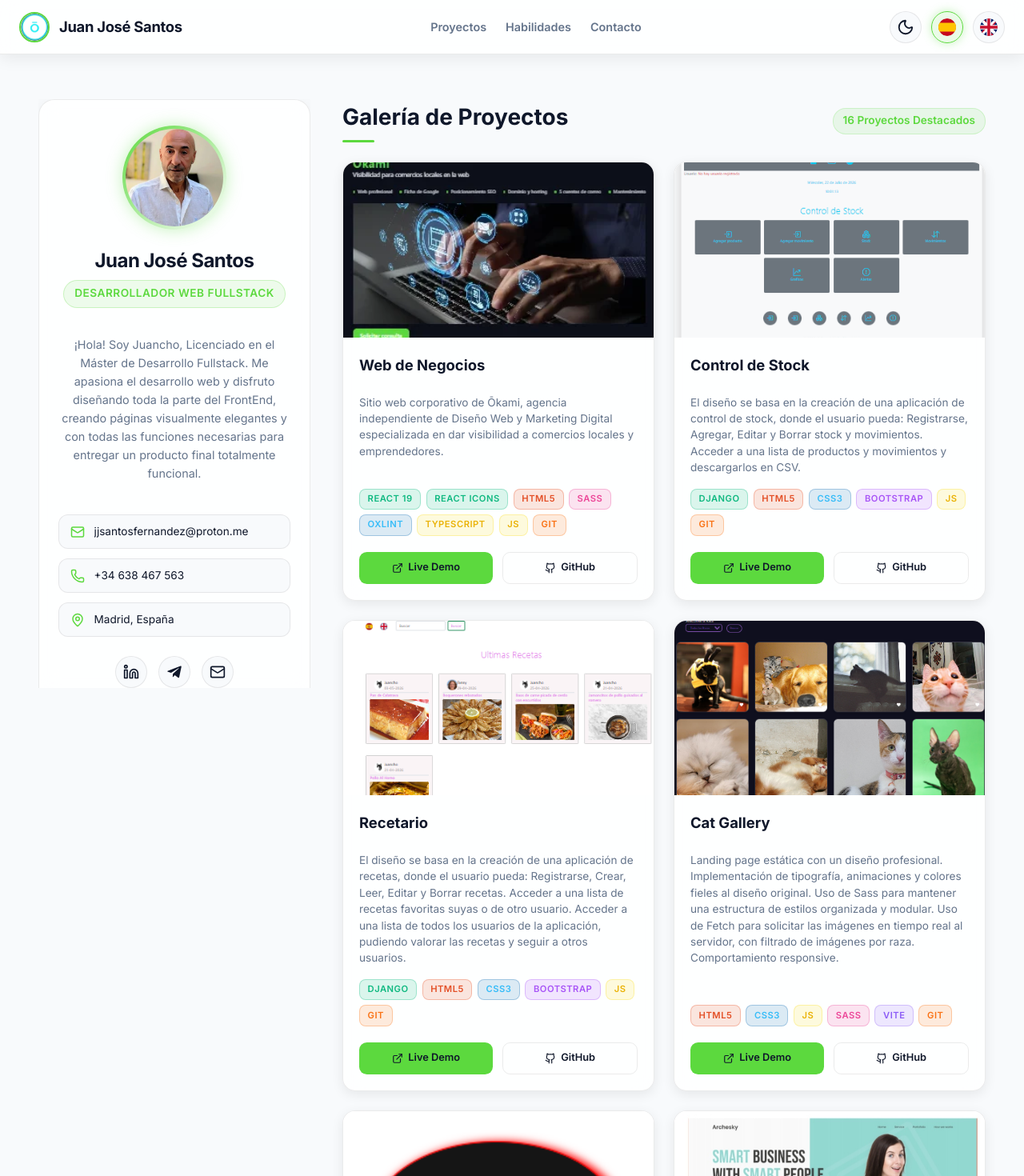
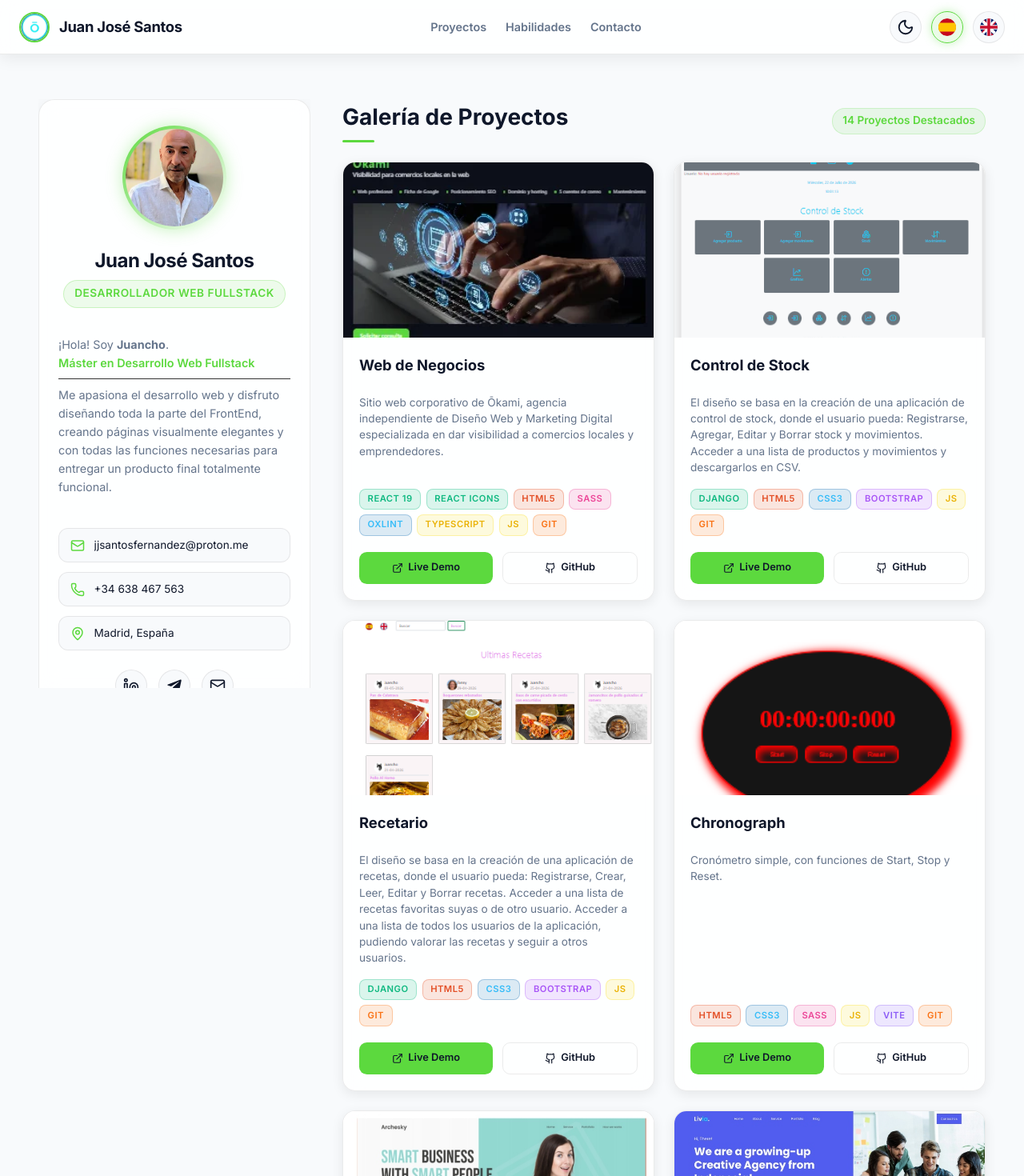
Before and after one commit to Obidis/porfolio-juanjo, a React (Vite) app: page / in a window 1280 px wide. Shown: the top 1470 px of the page at 80% size. Built offline with nearby package versions, Linux system fonts and the light colour scheme; the HTML template or start-up script is replaced by a standard one.

Commit message:
modificado sidebar y eliminado dos proyectos

```diff
--- a/src/components/ProjectsGrid.jsx
+++ b/src/components/ProjectsGrid.jsx
@@ -65,26 +65,7 @@ const PROJECTS_DATA = [
     demoUrl: "https://recetario-2kf4.onrender.com/es/",
     githubUrl: "https://github.com/Obidis/recetario"
   },
-  {
-    id: 3,
-    title: { es: "Cat Gallery", en: "Cat Gallery" },
-    description: {
-      es: "Landing page estática con un diseño profesional. Implementación de tipografía, animaciones y colores fieles al diseño original. Uso de Sass para mantener una estructura de estilos organizada y modular. Uso de Fetch para solicitar las imágenes en tiempo real al servidor, con filtrado de imágenes por raza. Comportamiento responsive.",
-      en: "Static landing page with a professional design. Typography, animations, and colors faithful to the original design. Uses Sass for modular styles, and Fetch to request images in real-time with breed filtering. Responsive layout."
-    },
-    image: "./img/catGallery.png",
-    largeImage: "./img/catGallery.png",
-    technologies: [
-      { name: "HTML5", class: "badge-html" },
-      { name: "CSS3", class: "badge-css" },
-      { name: "JS", class: "badge-js" },
-      { name: "Sass", class: "badge-sass" },
-      { name: "Vite", class: "badge-vite" },
-      { name: "Git", class: "badge-git" }
-    ],
-    demoUrl: "https://obidis.github.io/Dog-Gallery/",
-    githubUrl: "https://github.com/Obidis/Dog-Gallery"
-  },
+
   {
     id: 4,
     title: { es: "Chronograph", en: "Chronograph" },
@@ -265,23 +246,7 @@ const PROJECTS_DATA = [
     demoUrl: "https://obidis.github.io/porfolio/",
     githubUrl: "https://github.com/Obidis/porfolio"
   },
-  {
-    id: 15,
-    title: { es: "Web Academy", en: "Web Academy" },
-    description: {
-      es: "Portal académico dinámico desarrollado con arquitectura modular y lógica interactiva de navegación.",
-      en: "Dynamic academic portal developed with modular architecture and interactive navigation logic."
-    },
-    image: "./img/academy.jpg",
-    largeImage: "./img/academy-grande.jpg",
-    technologies: [
-      { name: "HTML", class: "badge-html" },
-      { name: "CSS", class: "badge-css" },
-      { name: "JS / JAVA", class: "badge-java" }
-    ],
-    demoUrl: "https://obidis.github.io/academy/",
-    githubUrl: "https://github.com/Obidis/academy"
-  }
+
 ];
 
 export default function ProjectsGrid({ lang = 'es' }) {
--- a/src/components/Sidebar.jsx
+++ b/src/components/Sidebar.jsx
@@ -30,7 +30,10 @@ export default function Sidebar({ lang = 'es', onContactClick }) {
         <h2 class="profile-name">Juan José Santos</h2>
         <span class="profile-role">{t.role}</span>
 
-        <p class="profile-bio">
+        <p class="profile-bio" style={{ textAlign: 'left' }}>
+          {t.greeting} <strong>{t.firstName}</strong>.<br />
+          <span style={{ fontWeight: 600, color: '#5cd93e' }}>{t.degree}</span>
+          <hr style={{ border: 'none', borderTop: '1px solid #333', margin: '8px 0', width: '100%' }} />
           {t.bio}
         </p>
 
--- a/src/utils/translations.js
+++ b/src/utils/translations.js
@@ -5,9 +5,12 @@ export const translations = {
       skills: "Habilidades",
       contact: "Contacto",
     },
-    sidebar: {
+sidebar: {
       role: "Desarrollador Web FULLSTACK",
-      bio: "¡Hola! Soy Juancho, Licenciado en el Máster de Desarrollo Fullstack. Me apasiona el desarrollo web y disfruto diseñando toda la parte del FrontEnd, creando páginas visualmente elegantes y con todas las funciones necesarias para entregar un producto final totalmente funcional.",
+      greeting: "¡Hola! Soy",
+      firstName: "Juancho",
+      degree: "Máster en Desarrollo Web Fullstack",
+      bio: "Me apasiona el desarrollo web y disfruto diseñando toda la parte del FrontEnd, creando páginas visualmente elegantes y con todas las funciones necesarias para entregar un producto final totalmente funcional.",
       location: "Madrid, España",
       contactBtn: "Contactar Conmigo",
     },
@@ -48,7 +51,10 @@ export const translations = {
     },
     sidebar: {
       role: "Fullstack Web Developer",
-      bio: "Hello! I'm Juancho, Fullstack Development Master's Graduate. I am passionate about web development and enjoy designing the entire FrontEnd, creating visually elegant pages with all the necessary features to deliver a fully functional final product.",
+      greeting: "Hello! I'm",
+      firstName: "Juancho",
+      degree: "Fullstack Web Development Master",
+      bio: "I am passionate about web development and enjoy designing the entire FrontEnd, creating visually elegant pages with all the necessary features to deliver a fully functional final product.",
       location: "Madrid, Spain",
       contactBtn: "Contact Me",
     },
```
